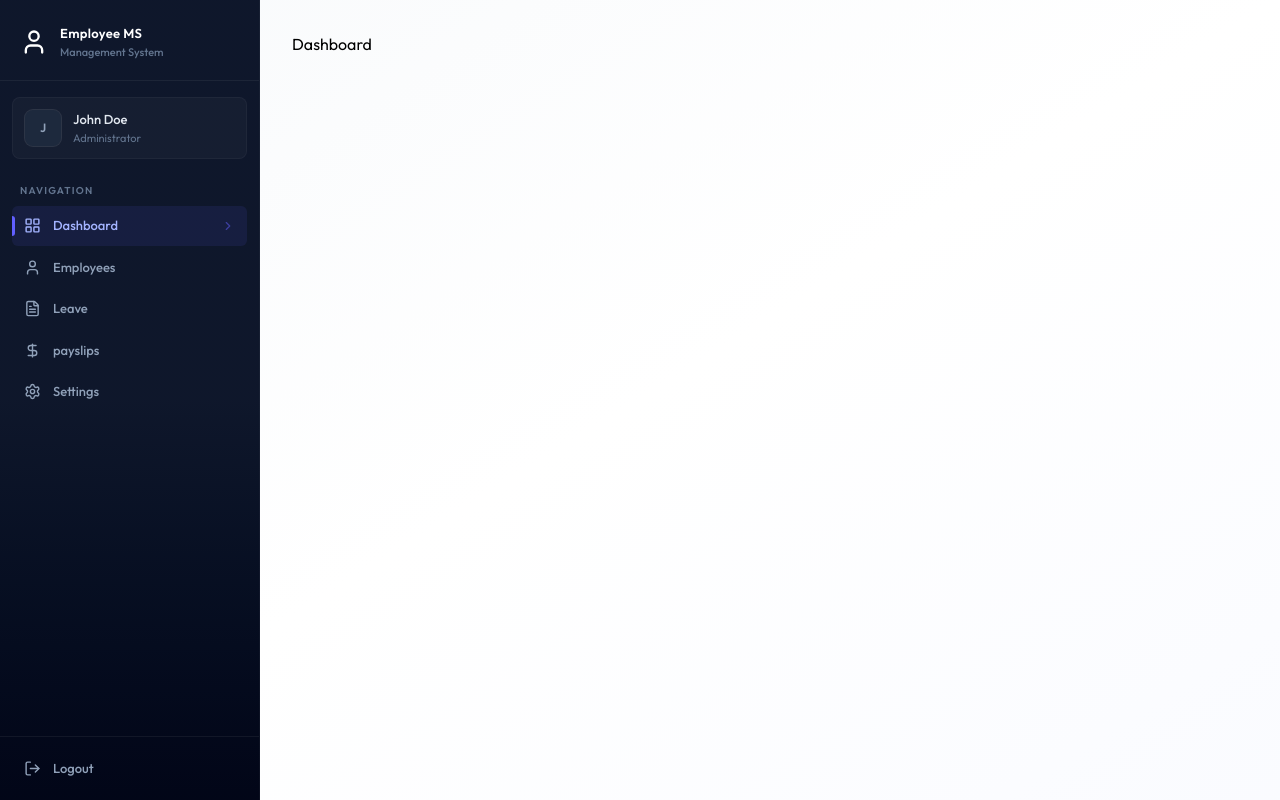
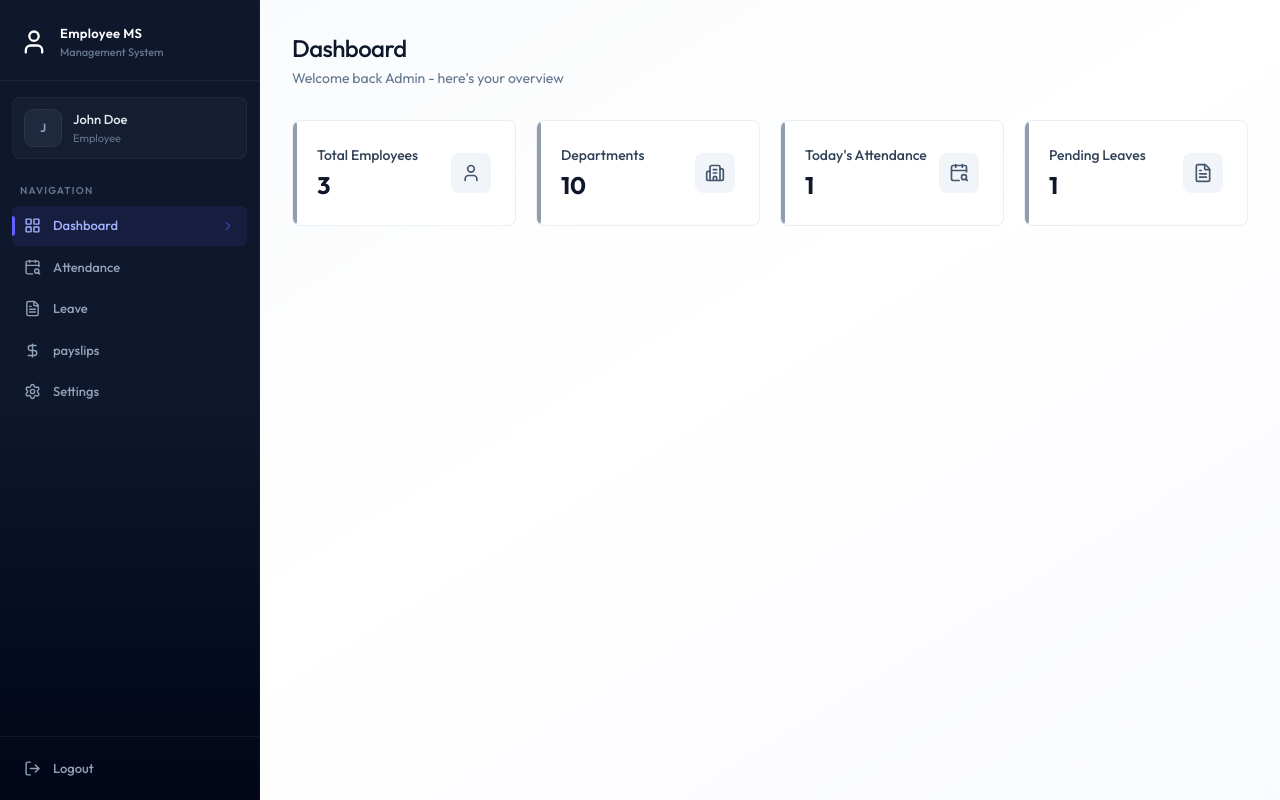
Before and after one commit to ZubairAbid101/EMS, a React (Vite) app in the folder client/: page /dashboard in a window 1280 px wide. Built offline with nearby package versions, Linux system fonts and the light colour scheme.

Commit message:
create dashboard component for admin and emplyee

```diff
--- /dev/null
+++ b/client/src/components/AdminDashboard.jsx
@@ -0,0 +1,72 @@
+import {
+  Building2Icon,
+  CalendarSearchIcon,
+  FileTextIcon,
+  UserIcon,
+} from "lucide-react";
+
+const AdminDashboard = ({ data }) => {
+  const stats = [
+    {
+      icon: UserIcon,
+      value: data.totalEmployees,
+      label: "Total Employees",
+      description: "Active Workforce",
+    },
+
+    {
+      icon: Building2Icon,
+      value: data.totalDepartments,
+      label: "Departments",
+      description: "Organization Units",
+    },
+
+    {
+      icon: CalendarSearchIcon,
+      value: data.todayAttendance,
+      label: "Today's Attendance",
+      description: "Checked in Today",
+    },
+
+    {
+      icon: FileTextIcon,
+      value: data.pendingLeaves,
+      label: "Pending Leaves",
+      description: "Awaiting Approval",
+    },
+  ];
+
+  return (
+    <div className="animate-fade-in">
+      <div className="page-header">
+        <h1 className="page-title">Dashboard</h1>
+        <p className="page-subtitle">
+          Welcome back Admin - here's your overview
+        </p>
+      </div>
+
+      {/* Dashboard Cards */}
+      <div className="grid grid-cols-1 sm:grid-cols-2 lg:grid-cols-4 gap-4 sm:gap-5 mb-8">
+        {stats.map((s) => {
+          return (
+            <div
+              key={s.label}
+              className="card card-hover p-5 sm:p-6 relative overflow-hidden group flex items-center justify-between"
+            >
+              <div>
+                <div className="absolute left-0 top-0 bottom-0 w-1 rounded-r-full bg-slate-500/70 group-hover:bg-indigo-500/70" />
+                <p className="text-sm font-medium text-slate-700 ">{s.label}</p>
+                <p className="text-2xl font-bold text-slate-900 mt-1">
+                  {s.value}
+                </p>
+              </div>
+              <s.icon className="size-10 p-2.5 rounded-lg bg-slate-100 text-slate-600 group-hover:bg-indigo-50 group-hover:text-indigo-600 transition-colors duration-200" />
+            </div>
+          );
+        })}
+      </div>
+    </div>
+  );
+};
+
+export default AdminDashboard;
--- /dev/null
+++ b/client/src/components/EmployeeDashboard.jsx
@@ -0,0 +1,84 @@
+import { Link } from "react-router-dom";
+import {
+  ArrowRightIcon,
+  CalendarIcon,
+  DollarSignIcon,
+  FileTextIcon,
+} from "lucide-react";
+
+const EmployeeDashboard = ({ data }) => {
+  const employee = data.employee;
+  const cards = [
+    {
+      icon: CalendarIcon,
+      value: data.currentMonthAttendance,
+      title: "Days Present",
+      subtitle: "Current Month",
+    },
+
+    {
+      icon: FileTextIcon,
+      value: data.pendingLeaves,
+      title: "Pending Leaves",
+      subtitle: "Awaiting Approval",
+    },
+
+    {
+      icon: DollarSignIcon,
+      value: data.latestPayslip
+        ? `$${data.latestPayslip.netSalary?.toLocaleString()}`
+        : "N/A",
+      title: "Latest Payslip",
+      subtitle: "Most Recent Payout",
+    },
+  ];
+
+  return (
+    <div className="animate-fade-in">
+      <div className="page-header">
+        <h1 className="page-title">Welcome, {employee?.firstName}!</h1>
+        <p className="page-subtitle">
+          {employee?.position} - {employee?.department || "General"}
+        </p>
+      </div>
+
+      {/* Dashboard Cards */}
+      <div className="grid grid-cols-1 sm:grid-cols-3 gap-4 sm:gap-5 mb-8">
+        {cards.map((card, index) => {
+          return (
+            <div
+              key={index}
+              className="card card-hover p-5 sm:p-6 relative overflow-hidden group flex items-center justify-between"
+            >
+              <div>
+                <div className="absolute left-0 top-0 bottom-0 w-1 rounded-r-full bg-slate-500/70 group-hover:bg-indigo-500/70" />
+                <p className="text-sm font-medium text-slate-700 ">
+                  {card.title}
+                </p>
+                <p className="text-2xl font-bold text-slate-900 mt-1">
+                  {card.value}
+                </p>
+              </div>
+              <card.icon className="size-10 p-2.5 rounded-lg bg-slate-100 text-slate-600 group-hover:bg-indigo-50 group-hover:text-indigo-600 transition-colors duration-200" />
+            </div>
+          );
+        })}
+      </div>
+
+      <div className="flex flex-col sm:flex-row gap-3">
+        <Link
+          to={"/attendance"}
+          className="btn-primary text-center inline-flex items-center justify-center gap-2"
+        >
+          Mark Attendance <ArrowRightIcon className="h-4 w-4" />
+        </Link>
+
+        <Link to={"/leave"} className="btn-secondary text-center">
+          Apply forLeave
+        </Link>
+      </div>
+    </div>
+  );
+};
+
+export default EmployeeDashboard;
--- /dev/null
+++ b/client/src/components/Loading.jsx
@@ -0,0 +1,9 @@
+const Loading = () => {
+  return (
+    <div className="flex justify-center h-screen items-center">
+      <div className="animate-spin size-8 border-2 border-indigo-600 border-t-transparent rounded-full"></div>
+    </div>
+  );
+};
+
+export default Loading;
--- a/client/src/components/Sidebar.jsx
+++ b/client/src/components/Sidebar.jsx
@@ -28,7 +28,7 @@
     setMobileMenuOpen(false);
   }, [pathname]);
 
-  const role = "ADMIN" || "EMPLOYEE";
+  const role = "" || "EMPLOYEE";
   const navItems = [
     {
       name: "Dashboard",
--- a/client/src/pages/Dashboard.jsx
+++ b/client/src/pages/Dashboard.jsx
@@ -1,7 +1,38 @@
+import { useEffect, useState } from "react";
+import {
+  dummyEmployeeDashboardData,
+  dummyAdminDashboardData,
+} from "../assets/assets";
+import Loading from "../components/Loading";
+import EmployeeDashboard from "../components/EmployeeDashboard";
+import AdminDashboard from "../components/AdminDashboard";
+
 const Dashboard = () => {
-  return (
-    <div>Dashboard</div>
-  )
-}
+  const [data, setData] = useState(null);
+  const [loading, setLoading] = useState(true);
 
-export default Dashboard
+  useEffect(() => {
+    setData(dummyAdminDashboardData);
+    setTimeout(() => {
+      setLoading(false);
+    }, 2000);
+  }, []);
+
+  if (loading) {
+    return <Loading />;
+  }
+
+  if (!data) {
+    return (
+      <p className="text-center text-slate-500 py-12">No data available</p>
+    );
+  }
+
+  if (data.role === "ADMIN") {
+    return <AdminDashboard data={data} />;
+  } else {
+    return <EmployeeDashboard data={data} />;
+  }
+};
+
+export default Dashboard;
--- a/client/src/pages/Layout.jsx
+++ b/client/src/pages/Layout.jsx
@@ -6,7 +6,7 @@
     <div className="flex h-screen bg-linear-to-br from-slate-50 via-white to-indigo-50/30">
       <Sidebar />
       <main className="flex-1 overflow-y-auto">
-        <div className="p-4 pt-16 sm:p-6 sm:pt-6 lg:p-8 max-w-400 mx-auto">
+        <div className="p-4 pt-16 sm:p-6 sm:pt-6 md:pt-20 lg:p-8 max-w-400 mx-auto">
           <Outlet />
         </div>
       </main>
```
